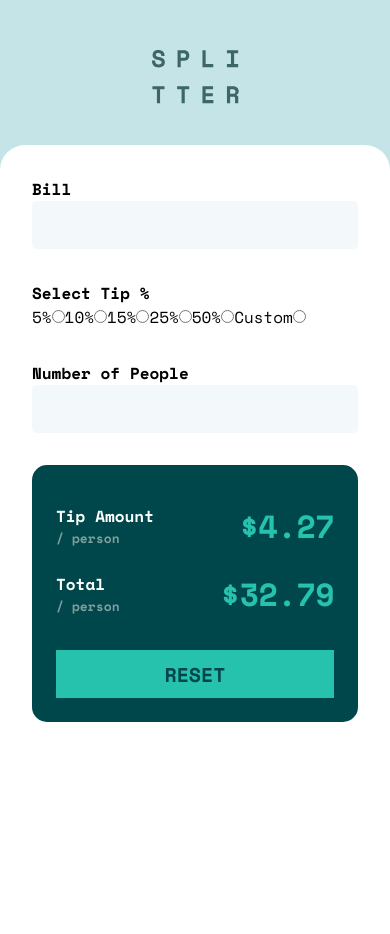
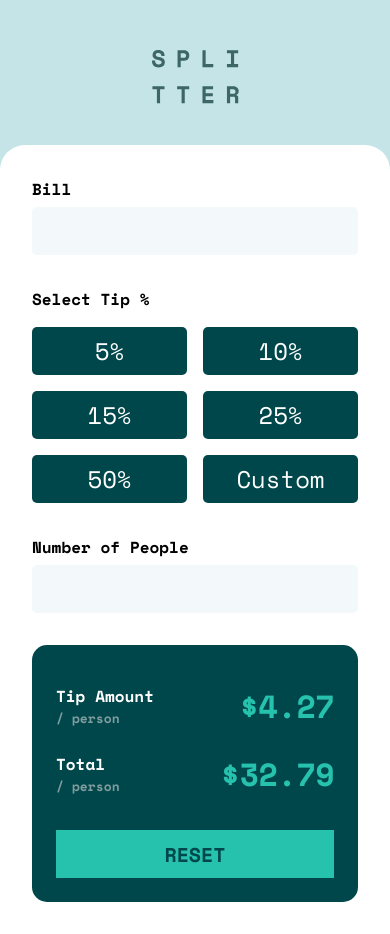
Before and after one commit to ryanbradley-webdev/tip-calculator-app, a React (Vite) app: page / in a window 390 px wide. Before the commit the page ends 844 px from the top, so only its background shows below. Built offline with nearby package versions, Linux system fonts and the light colour scheme.

Commit message:
Add styles to inputs for mobile.

```diff
--- a/src/App.css
+++ b/src/App.css
@@ -24,6 +24,20 @@ section {
   margin-bottom: 32px;
 }
 
+.inputs > label h4 {
+  margin-bottom: 6px;
+}
+
+.options {
+  display: grid;
+  grid-template-columns: repeat(2, 1fr);
+  gap: 16px;
+}
+
+.options h4 {
+  grid-column: 1 / span 2;
+}
+
 input[type='text'],
 input[type='number'] {
   height: 48px;
@@ -33,6 +47,26 @@ input[type='number'] {
   border: none;
   border-radius: 5px;
   text-align: right;
+}
+
+input[type='radio'] {
+  display: none;
+}
+
+.options > label {
+  display: grid;
+  place-items: center;
+  height: 48px;
+  color: var(--clr-white-900);
+  background-color: var(--clr-teal-100);
+  font-size: 24px;
+  text-align: center;
+  border-radius: 5px;
+}
+
+.options > label:has(input:checked) {
+  color: var(--clr-teal-100);
+  background-color: var(--clr-teal-600);
 }
 
 .totals {
--- a/src/App.tsx
+++ b/src/App.tsx
@@ -29,7 +29,9 @@ function App() {
 
           </label>
 
-          <div>
+          <div
+            className='options'
+          >
 
             <h4>
               Select Tip %
```
